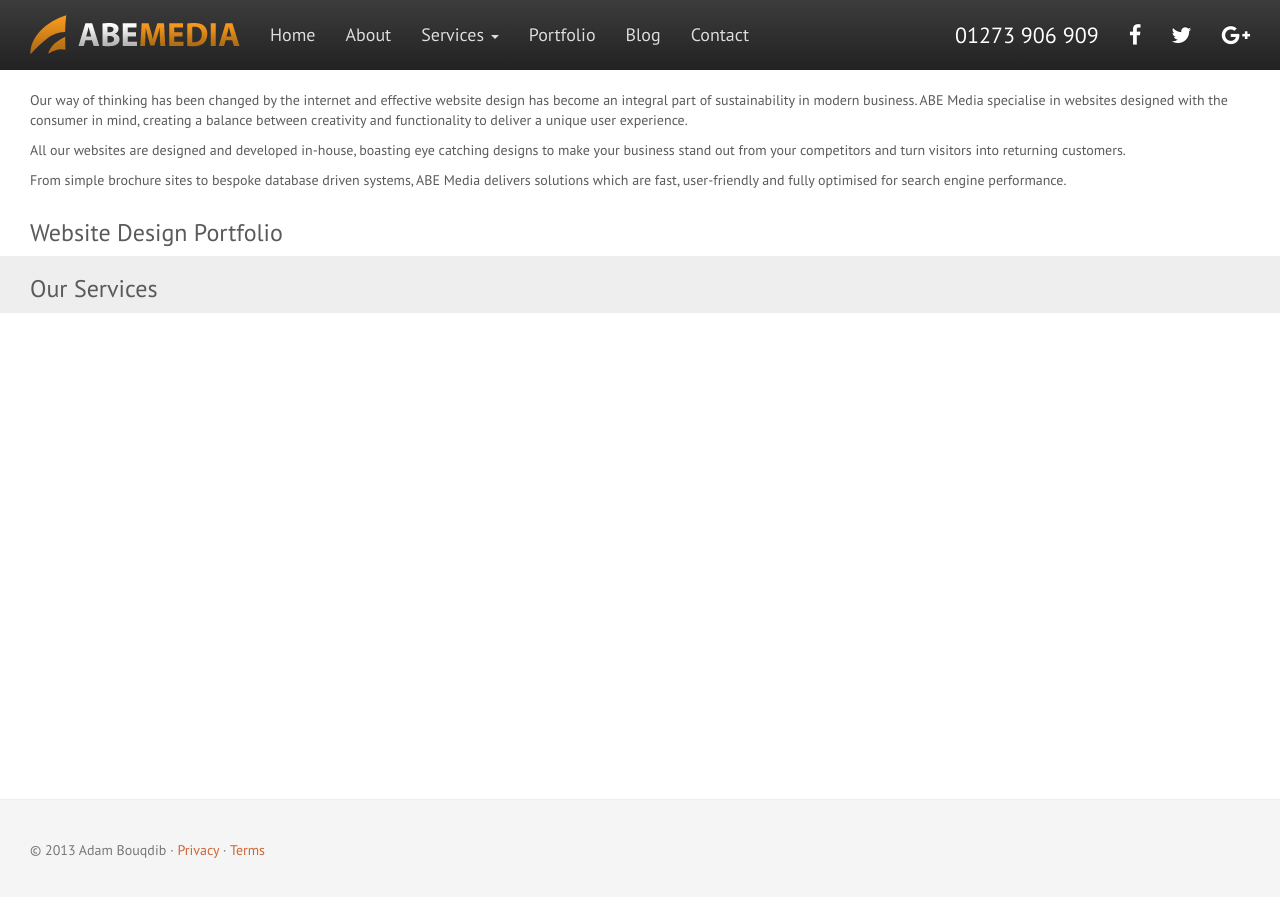
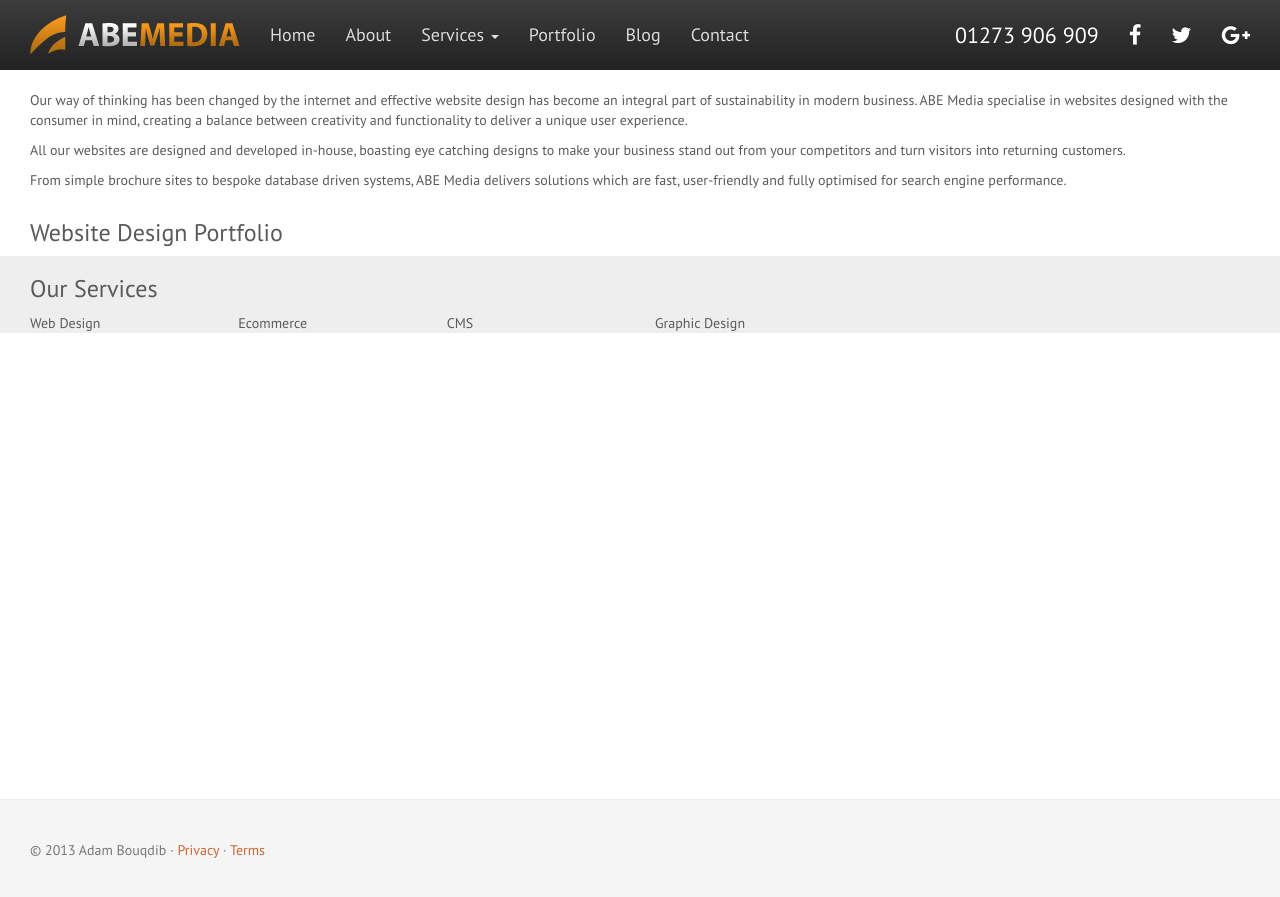
Before and after one commit to abemedia/abemedia.github.io, a Jekyll site: the page built from web-design-brighton.md, in a window 1280 px wide. Shown: the top 897 px of the page. Built offline with Jekyll 4.4.1, drawn with Linux system fonts in a browser that asks for light colours; nearby versions of some CDN libraries.

Commit message:
Update services.html

```diff
--- a/_includes/modules/services.html
+++ b/_includes/modules/services.html
@@ -2,16 +2,16 @@
       <div class="container">
         <h3>{{ include.params.title }}</h3>
         <div class="row">
-          {% if page.features == blank or page.features contains "web-design" %}
+          {% if page.features == nil or page.features contains "web-design" %}
           <div class="col-md-2">Web Design</div>
           {% endif %}
-          {% if page.features == blank or page.features contains "ecommerce" %}
+          {% if page.features == nil or page.features contains "ecommerce" %}
           <div class="col-md-2">Ecommerce</div>
           {% endif %}
-          {% if page.features == blank or page.features contains "cms" %}
+          {% if page.features == nil or page.features contains "cms" %}
           <div class="col-md-2">CMS</div>
           {% endif %}
-          {% if page.features == blank or page.features contains "graphic" %}
+          {% if page.features == nil or page.features contains "graphic" %}
           <div class="col-md-2">Graphic Design</div>
           {% endif %}
         </div>
```
